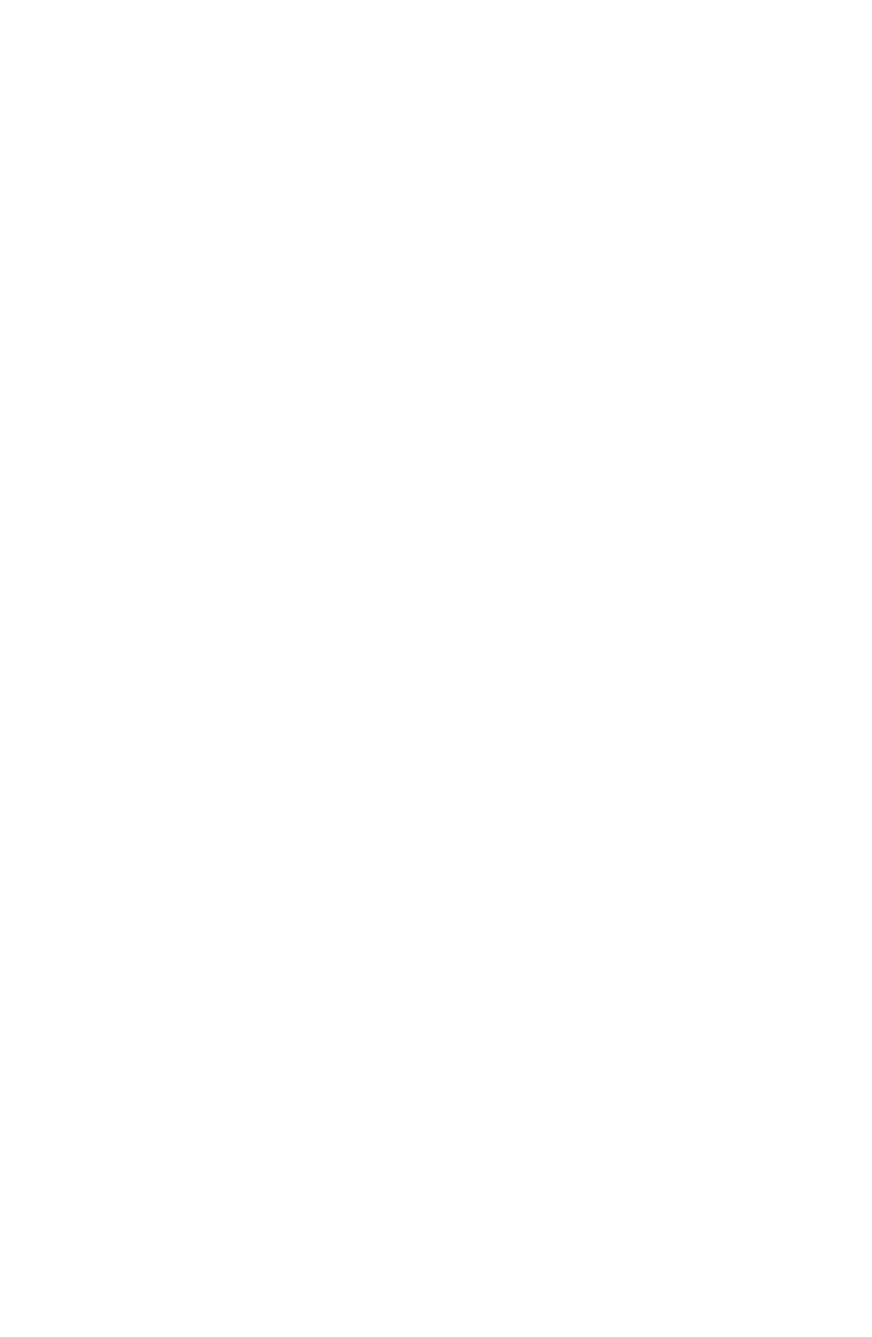
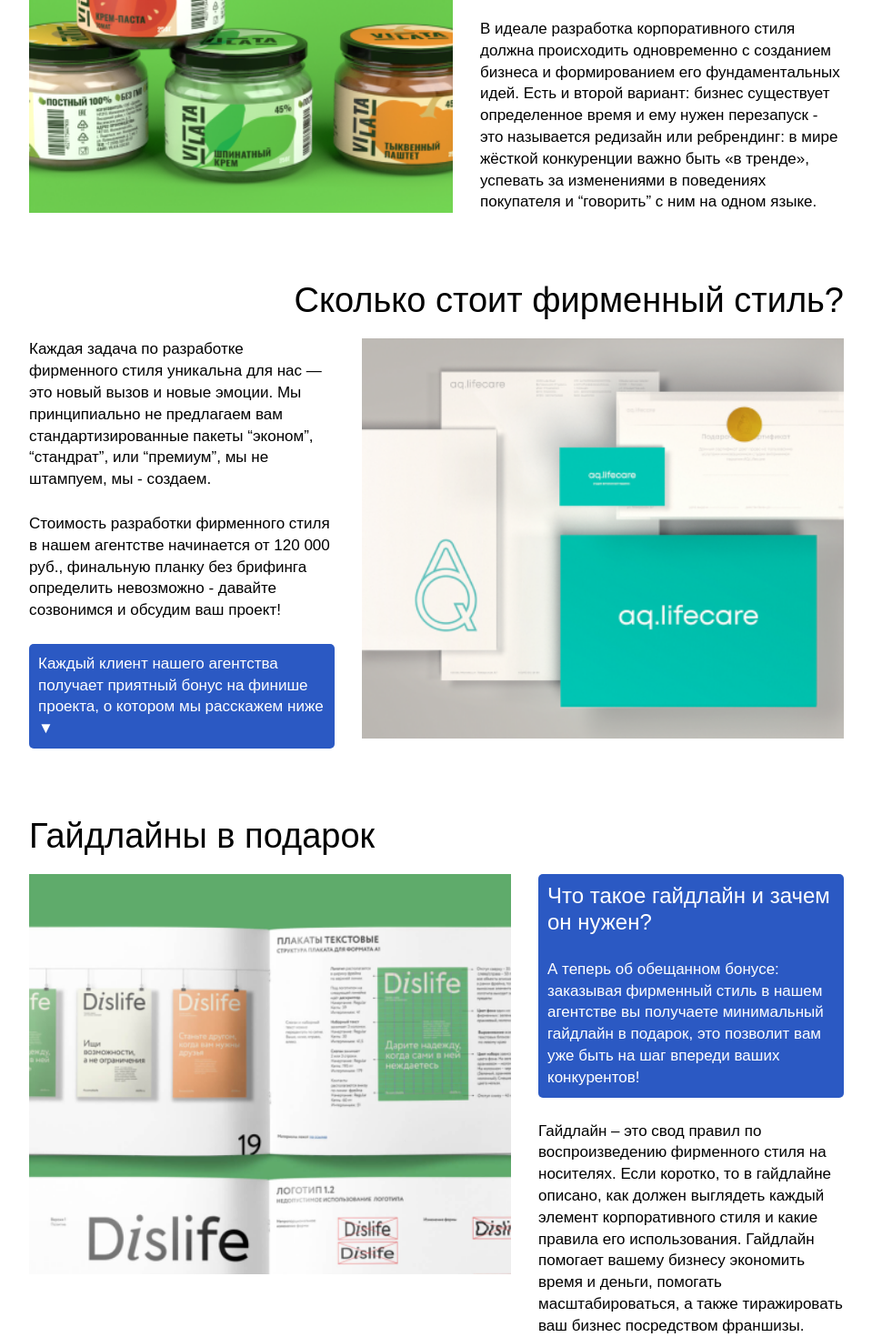
Before and after one commit to MariaMantusova/free-creative, a Vue app: page / in a window 1280 px wide. Shown: the part 1231-2701 px from the top of the page at 91% size, without its empty margins (160-1119 px from the left). Before the commit the page ends 945 px from the top, so only its background shows below. Built offline with nearby package versions, Linux system fonts and the light colour scheme.

Commit message:
feat: add component infoblock

```diff
--- a/src/assets/main.css
+++ b/src/assets/main.css
@@ -12,4 +12,7 @@ body {
 
 #app {
     width: 100%;
+    display: flex;
+    flex-direction: column;
+    align-items: center;
 }
--- /dev/null
+++ b/src/components/InfoBlock/InfoBlock.css
@@ -0,0 +1,72 @@
+.info-block {
+    display: flex;
+    max-width: 70%;
+    align-self: center;
+    padding-top: 70px;
+    flex-direction: column;
+}
+
+.info-block__title {
+    font-size: 38px;
+    font-weight: 300;
+    margin-top: 0;
+    margin-bottom: 15px;
+    line-height: 1.4;
+}
+
+.title_reversed {
+    align-self: end;
+}
+
+.info-block__container {
+    display: flex;
+    gap: 30px;
+}
+
+.container_reversed {
+    flex-direction: row-reverse;
+}
+
+.info-block__image {
+    width: 635px;
+    max-height: 440px;
+    object-fit: cover;
+    object-position: center;
+}
+
+.text-block__container {
+    max-width: 400px;
+    gap: 25px;
+    display: flex;
+    flex-direction: column;
+}
+
+.info-block__text {
+    margin: 0;
+    font-size: 17px;
+    line-height: 1.4;
+}
+
+.text-block__back_blue {
+    background-color: #2B59C3;
+    color: white;
+    padding: 10px;
+    border-radius: 5px;
+}
+
+.text-block__background {
+    background-color: #2B59C3;
+    color: white;
+    padding: 10px;
+    border-radius: 5px;
+    display: flex;
+    flex-direction: column;
+    gap: 25px;
+}
+
+.text-block__title {
+    font-size: 24px;
+    font-weight: lighter;
+    margin: 0;
+
+}
--- /dev/null
+++ b/src/components/InfoBlock/InfoBlock.vue
@@ -0,0 +1,25 @@
+<script setup>
+  defineProps({
+    imageUrl: String,
+    title: String,
+    blockClass: String,
+    titleClass: String
+  })
+</script>
+
+<template>
+  <section class="info-block">
+
+    <h2 :class="`info-block__title ${titleClass}`">{{ title }}</h2>
+
+    <div :class="`info-block__container ${blockClass}`">
+      <img class="info-block__image" :src="imageUrl" :alt="title"/>
+      <div class="text-block__container">
+        <slot></slot>
+      </div>
+    </div>
+
+  </section>
+</template>
+
+<style src="./InfoBlock.css"></style>
--- a/src/pages/Home.vue
+++ b/src/pages/Home.vue
@@ -1,9 +1,57 @@
 <script setup>
   import Welcome from "../components/Welcome/Welcome.vue";
+  import InfoBlock from "../components/InfoBlock/InfoBlock.vue";
 </script>
 
 <template>
   <Welcome />
+
+  <InfoBlock imageUrl="./style-block-img.png" title="Что такое фирменный стиль?">
+    <p class="info-block__text">Это набор тех уникальных «признаков», по которым клиент отличит вас от других компаний.
+      Фирменный стиль отражает миссию бренда, ценности, является способом его идентификации,
+      формирует определённое восприятие в коммуникации с потребителями.
+     </p>
+    <p class="info-block__text">
+      В идеале разработка корпоративного стиля должна происходить одновременно с созданием бизнеса и
+      формированием его фундаментальных идей. Есть и второй вариант: бизнес существует определенное
+      время и ему нужен перезапуск - это называется редизайн или ребрендинг:
+      в мире жёсткой конкуренции важно быть «в тренде», успевать за изменениями в поведениях покупателя и “говорить”
+      с ним на одном языке.
+    </p>
+  </InfoBlock>
+
+  <InfoBlock imageUrl="./price-block-img.png" title="Сколько стоит фирменный стиль?" titleClass="title_reversed"
+             blockClass="container_reversed">
+    <p class="info-block__text">
+      Каждая задача по разработке фирменного стиля уникальна для нас — это новый вызов и новые эмоции.
+      Мы принципиально не предлагаем вам стандартизированные пакеты “эконом”, “стандрат”, или “премиум”,
+      мы не штампуем, мы - создаем.
+    </p>
+    <p class="info-block__text">
+      Стоимость разработки фирменного стиля в нашем агентстве начинается от 120 000 руб.,
+      финальную планку без брифинга определить невозможно - давайте созвонимся и обсудим ваш проект!
+    </p>
+    <p class="info-block__text text-block__back_blue">
+      Каждый клиент нашего агентства получает приятный бонус на финише проекта, о котором мы расскажем ниже ▼
+    </p>
+  </InfoBlock>
+
+  <InfoBlock imageUrl="./gaid-block-img-xl.png" title="Гайдлайны в подарок">
+    <div class="text-block__background">
+      <h3 class="text-block__title">Что такое гайдлайн и зачем он нужен?</h3>
+      <p class="info-block__text">
+        А теперь об обещанном бонусе: заказывая фирменный
+        стиль в нашем агентстве вы получаете минимальный гайдлайн в подарок,
+        это позволит вам уже быть на шаг впереди ваших конкурентов!
+      </p>
+    </div>
+    <p class="info-block__text">
+      Гайдлайн – это свод правил по воспроизведению фирменного стиля на носителях. Если коротко, то в гайдлайне описано,
+      как должен выглядеть каждый элемент корпоративного стиля и какие правила его использования.
+      Гайдлайн помогает вашему бизнесу экономить время и деньги, помогать масштабироваться, а также тиражировать
+      ваш бизнес посредством франшизы.
+    </p>
+  </InfoBlock>
 </template>
 
 <style scoped>
```
